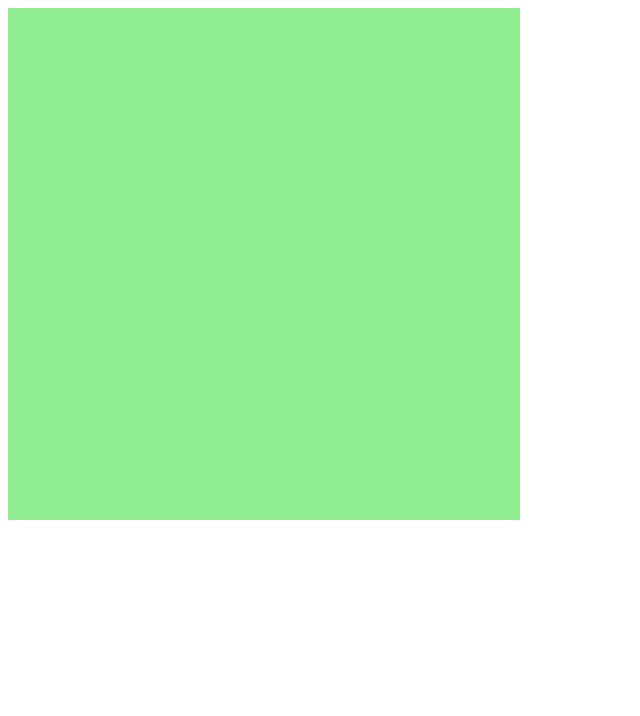
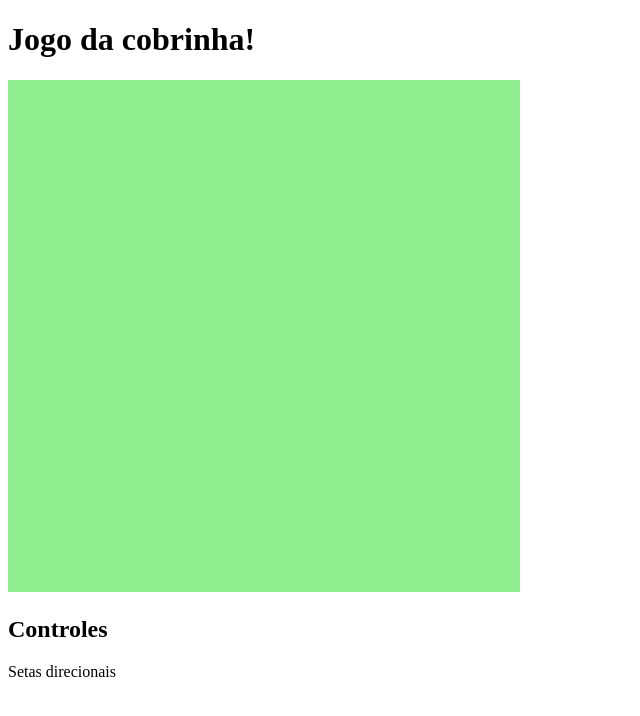
Before and after one commit to RafaelMarendaz/jogo_da_cobrinha, a plain HTML site: page index.html in a window 1280 px wide. Shown: the whole page, without its empty margins (0-640 px from the left). Drawn offline with Linux system fonts and the light colour scheme.

Commit message:
Instruções e titulo

```diff
--- a/index.html
+++ b/index.html
@@ -2,13 +2,16 @@
 <html lang="en">
 <head>
     <meta charset="UTF-8">
-    <meta http-equiv="X-UA-Compatible" content="IE=edge">
     <meta name="viewport" content="width=device-width, initial-scale=1.0">
+    <meta http-equiv="X-UA-Compatible" content="ie=edge">
+    <title>Cobrinha Games</title>
     <link rel="stylesheet" href="style.css">
     <script defer src="script.js"></script>
-    <title>Game of snake</title>
 </head>
 <body>
+    <h1>Jogo da cobrinha!</h1>
     <canvas id="snake" width="512" height="512"></canvas>
-</body>
+    <h2>Controles</h2>
+    Setas direcionais
+    </body>
 </html>
```
